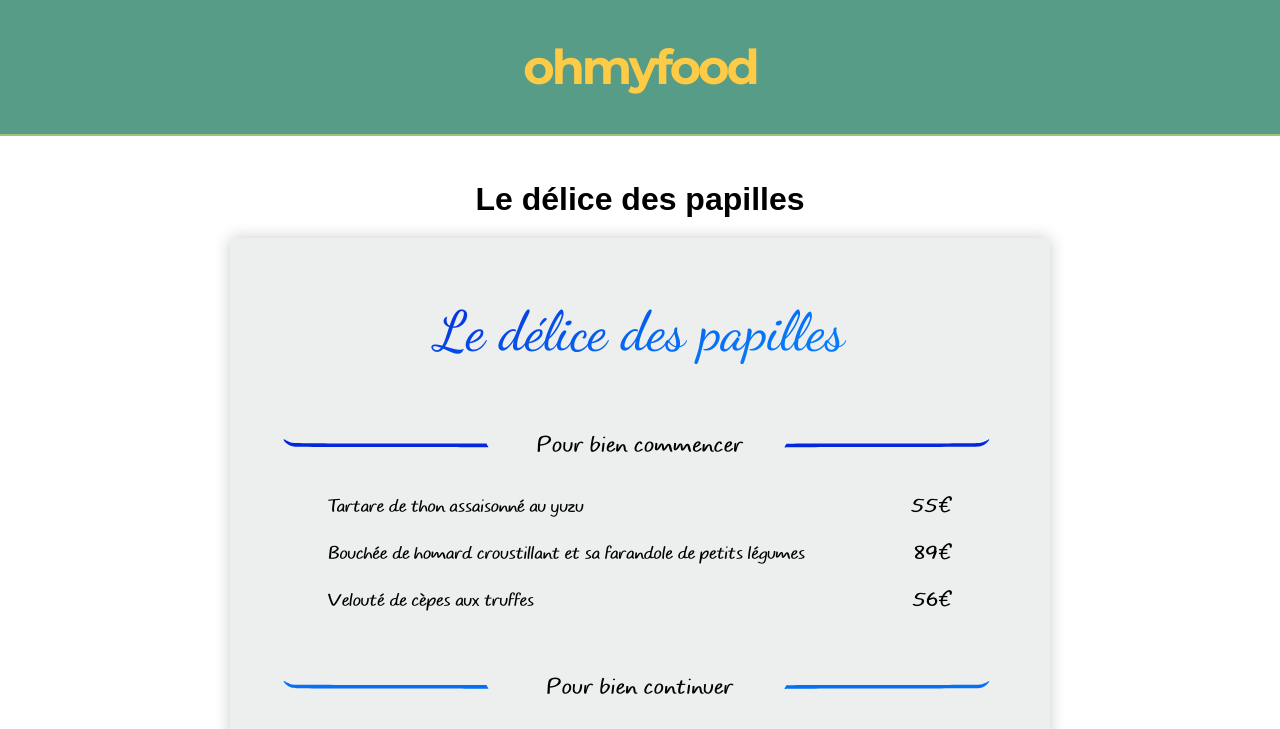
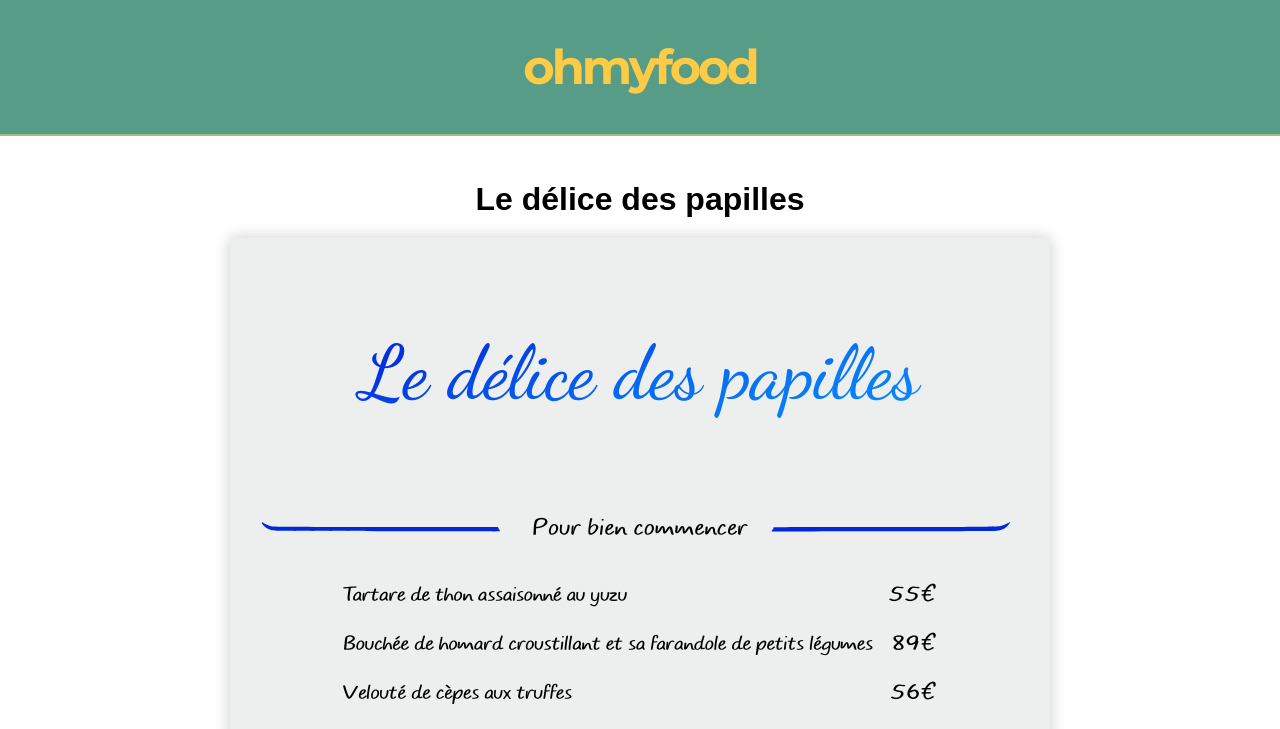
Before and after one commit to cdesurmo64/ohmyfood, a plain HTML site: page menu-delight.html in a window 1280 px wide. Shown: the top 729 px of the page. Drawn offline with Linux system fonts and the light colour scheme.

Commit message:
*Update* DELIGHT MENU : DESKTOP STYLE finished

```diff
--- a/assets/sass/components/_dish-list.scss
+++ b/assets/sass/components/_dish-list.scss
@@ -156,4 +156,21 @@
       }
     }
   }
+
+  //Delight menu specific features
+  .menu__details--delight {
+
+    .dish-list {
+      font-size: 2rem;
+      margin: 30px 0 65px;
+
+      &__item {
+
+        &__price {
+          font-size: 2.3rem;
+          letter-spacing: 0.1rem;
+        }
+      }
+    }
+  }
 }
--- a/assets/sass/layouts/_menu.scss
+++ b/assets/sass/layouts/_menu.scss
@@ -119,7 +119,7 @@
       padding: 0 14px 10px;
 
       .bar {
-        flex: 0 1 240px;
+        flex: 0 1 260px;
 
         img {
           top: 3px;
@@ -168,7 +168,11 @@
       padding: 0 14px 13px;
 
       .bar {
-        flex: 0 1 260px;
+        flex: 0 1 270px;
+
+        img {
+          top: 1px;
+        }
       }
 
       h2 {
@@ -347,7 +351,29 @@
         padding-bottom: 90px;
 
         h1 {
-          font-size: 3.7rem;
+          font-size: 4rem;
+        }
+      }
+
+      &__subtitle {
+        margin: 0 -61px;
+
+        h2 {
+          flex: 0 0 36%;
+          font-size: 2.2rem;
+        }
+      }
+    }
+
+    //Delight menu specific features
+    &__details--delight {
+      padding: 90px 85px 80px;
+
+      header {
+        padding-bottom: 90px;
+
+        h1 {
+          font-size: 7.5rem;
         }
       }
 
@@ -355,12 +381,15 @@
         margin: 0 -61px;
 
         .bar {
-          flex: 0 1 260px;
+
+          img {
+            top: 6px;
+          }
         }
 
         h2 {
-          flex: 0 0 36%;
-          font-size: 2.2rem;
+          flex: 0 0 32%;
+          font-size: 2.3rem;
         }
       }
     }
```
Also changed, not shown: assets/sass/main.css, 1 other file.
